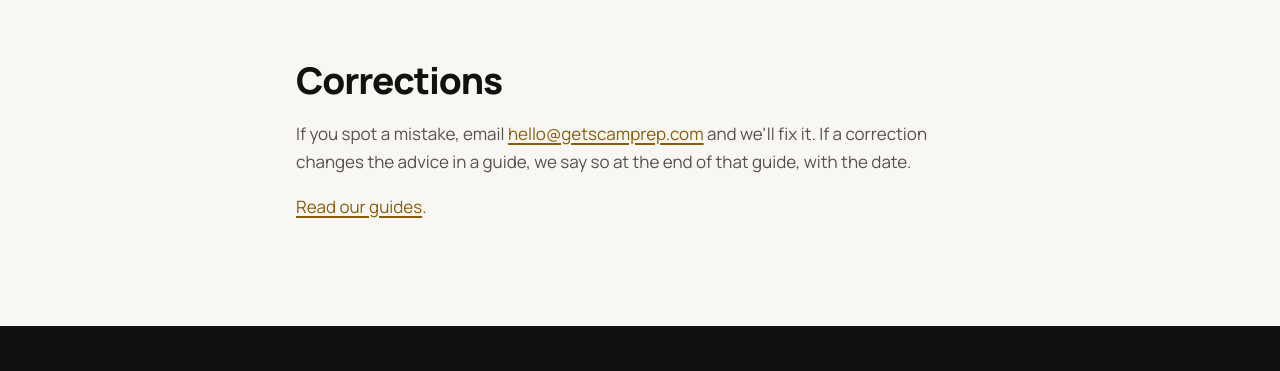
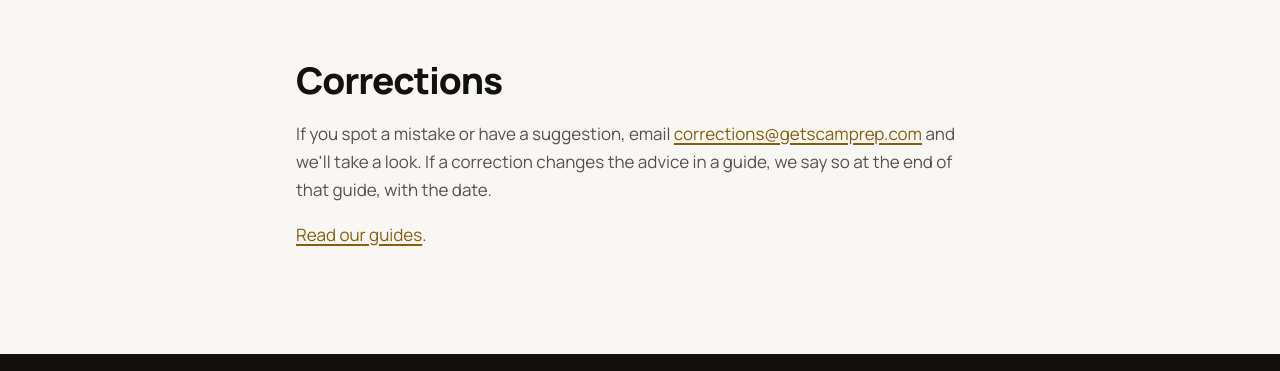
Before and after one commit to sawtoothtechnologies/sprysafe-site, an Astro site: page /editorial-standards in a window 1280 px wide. Shown: the part 1200-1571 px from the top of the page. Built offline with nearby package versions, Linux system fonts and the light colour scheme; Astro itself is replaced by a stand-in of ours.

Commit message:
Point guide corrections to corrections@ and add a press line to About

```diff
--- a/src/layouts/Guide.astro
+++ b/src/layouts/Guide.astro
@@ -146,7 +146,7 @@ const breadcrumbSchema = {
         <p class="guide__standards">
           This guide is education, not legal or financial advice.
           <a href="/editorial-standards">How we write our guides</a>.
-          Spot a mistake? Email <a href="mailto:hello@getscamprep.com">hello@getscamprep.com</a> and we’ll fix it.
+          Spot a mistake or have a suggestion? Email <a href="mailto:corrections@getscamprep.com">corrections@getscamprep.com</a> and we’ll take a look.
         </p>
       </section>
     </div>
--- a/src/pages/editorial-standards.astro
+++ b/src/pages/editorial-standards.astro
@@ -50,9 +50,10 @@ import Base from '../layouts/Base.astro';
 
       <h2>Corrections</h2>
       <p>
-        If you spot a mistake, email <a href="mailto:hello@getscamprep.com">hello@getscamprep.com</a>
-        and we'll fix it. If a correction changes the advice in a guide, we say so at the end
-        of that guide, with the date.
+        If you spot a mistake or have a suggestion, email
+        <a href="mailto:corrections@getscamprep.com">corrections@getscamprep.com</a> and we'll take
+        a look. If a correction changes the advice in a guide, we say so at the end of that guide,
+        with the date.
       </p>
       <p>
         <a href="/guides">Read our guides</a>.
```
Also changed, not shown: src/pages/about.astro (+7 -0 lines).
